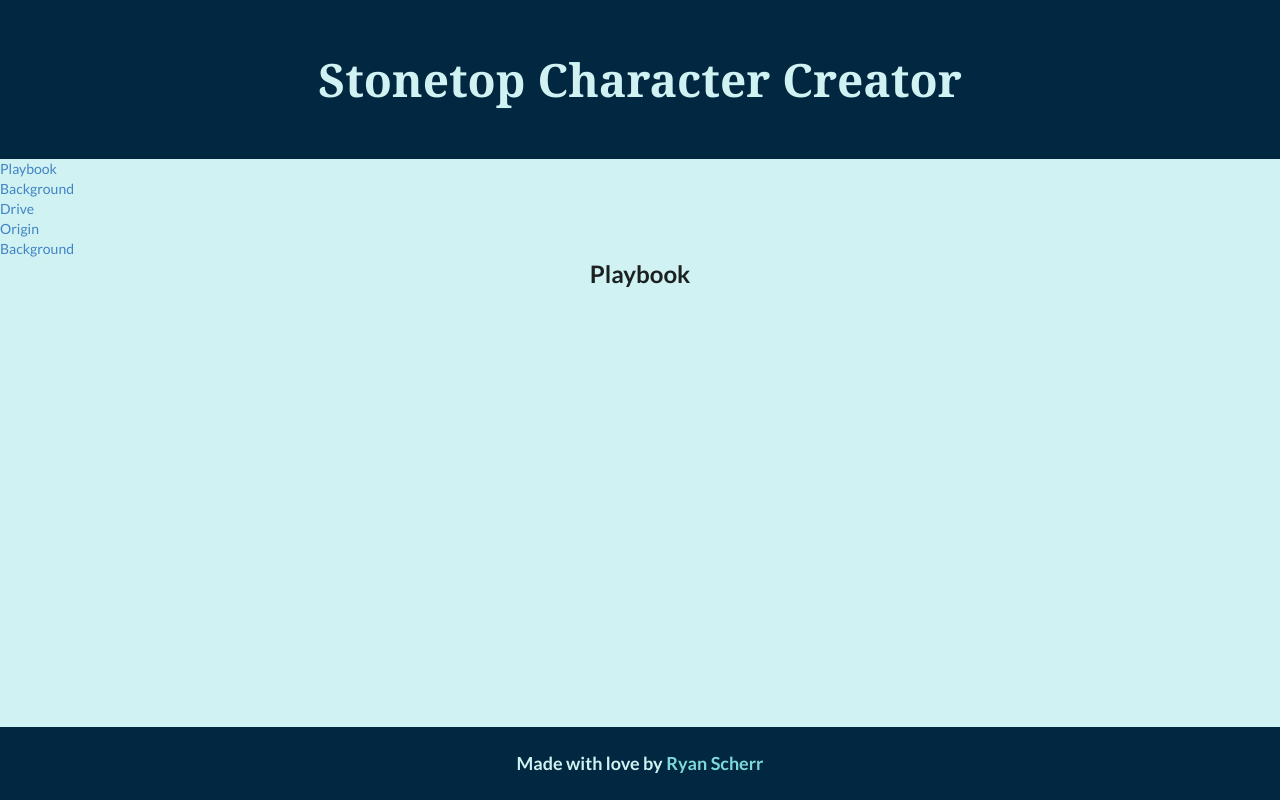
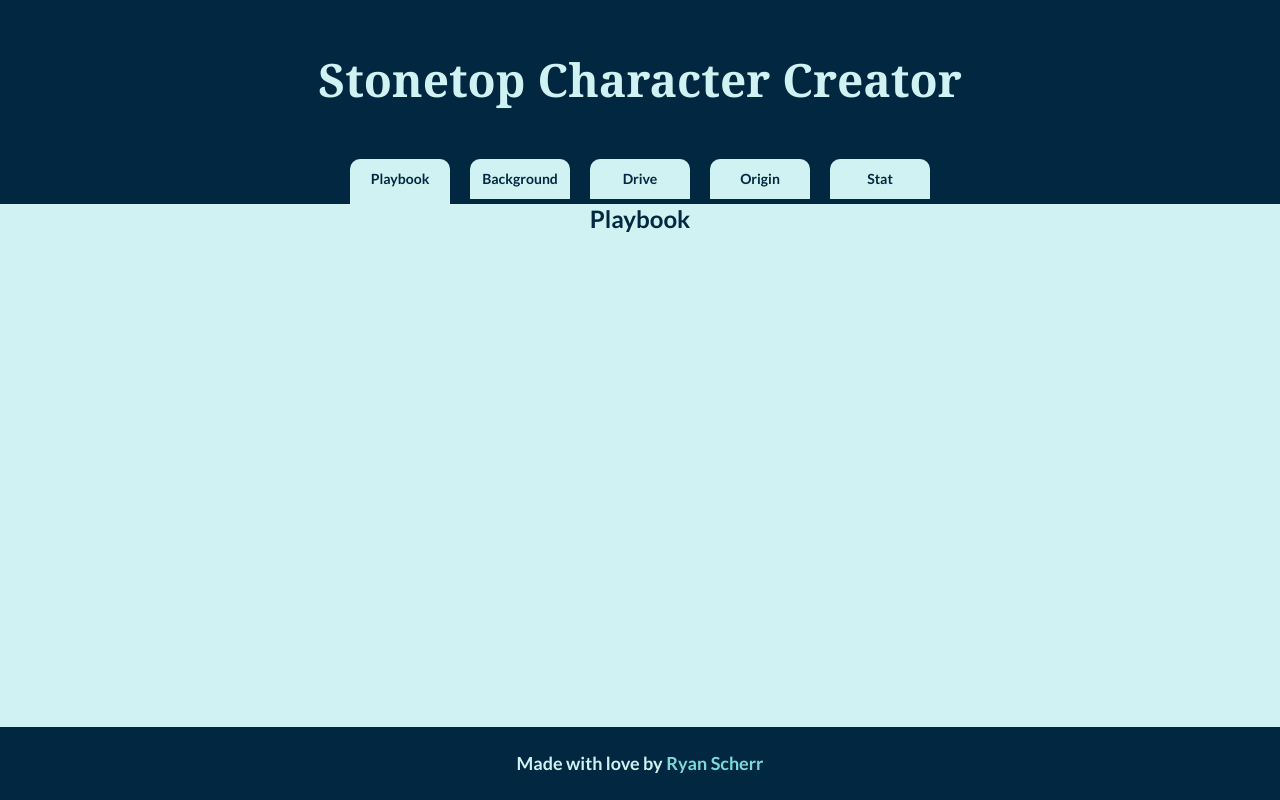
Before and after one commit to ryanascherr/stonetop-beyond, a React (Create React App) app: page / in a window 1280 px wide. Built offline with nearby package versions, Linux system fonts and the light colour scheme.

Commit message:
Styled navtabs.

```diff
--- a/src/components/NavTabs.js
+++ b/src/components/NavTabs.js
@@ -2,20 +2,14 @@ import React from 'react';
 
 function NavTabs({ currentPage, handlePageChange }) {
   return (
-    <div className="">
-        <ul className="nav nav-tabs">
-          <li className="nav-item">
+    <div className="nav-tabs">
         <a
             href="#playbook"
             onClick={() => handlePageChange('Playbook')}
-              // This is a conditional (ternary) operator that checks to see if the current page is "Home"
-              // If it is, we set the current page to 'nav-link-active', otherwise we set it to 'nav-link'
             className={currentPage === 'Playbook' ? 'nav-link active' : 'nav-link'}
         >
             Playbook
         </a>
-          </li>
-          <li className="nav-item">
         <a
             href="#background"
             onClick={() => handlePageChange('Background')}
@@ -24,8 +18,6 @@ function NavTabs({ currentPage, handlePageChange }) {
         >
             Background
         </a>
-          </li>
-          <li className="nav-item">
         <a
             href="#drive"
             onClick={() => handlePageChange('Drive')}
@@ -34,8 +26,6 @@ function NavTabs({ currentPage, handlePageChange }) {
         >
             Drive
         </a>
-          </li>
-          <li className="nav-item">
         <a
             href="#origin"
             onClick={() => handlePageChange('Origin')}
@@ -44,18 +34,14 @@ function NavTabs({ currentPage, handlePageChange }) {
         >
             Origin
         </a>
-          </li>
-          <li className="nav-item">
         <a
             href="#stat"
             onClick={() => handlePageChange('Stat')}
             // Check to see if the currentPage is `About`, and if so we use the active link class from bootstrap. Otherwise, we set it to a normal nav-link
             className={currentPage === 'Stat' ? 'nav-link active' : 'nav-link'}
         >
-              Background
+            Stat
         </a>
-          </li>
-        </ul>
     </div>
   );
 }
--- a/src/style.css
+++ b/src/style.css
@@ -30,6 +30,7 @@ h1 {
 
 body {
     background-color: var(--off-white);
+    color: var(--darkest-blue)
 }
 
 .header {
@@ -54,3 +55,33 @@ body {
 .footer a:hover {
     text-decoration: underline;
 }
+
+/* NavTabs */
+
+.nav-tabs {
+    display: flex;
+    justify-content: center;
+    list-style-type: none;
+    background-color: var(--darkest-blue);
+}
+
+.nav-link {
+    margin: 0 10px;
+    border-bottom: 5px solid var(--darkest-blue);
+    border-radius: 10px 10px 0 0;
+    background-color: var(--off-white);
+    padding: 10px 10px 10px 10px;
+    color: var(--darkest-blue);
+    font-weight: bold;
+    width: 100px;
+    text-align: center;
+}
+
+.nav-link:hover {
+    color:var(--kinda-dark-blue)
+}
+
+.active {
+    border-bottom: none;
+    padding-bottom: 12px;
+}
```
Lines whose indentation alone changed are shown as unchanged.
